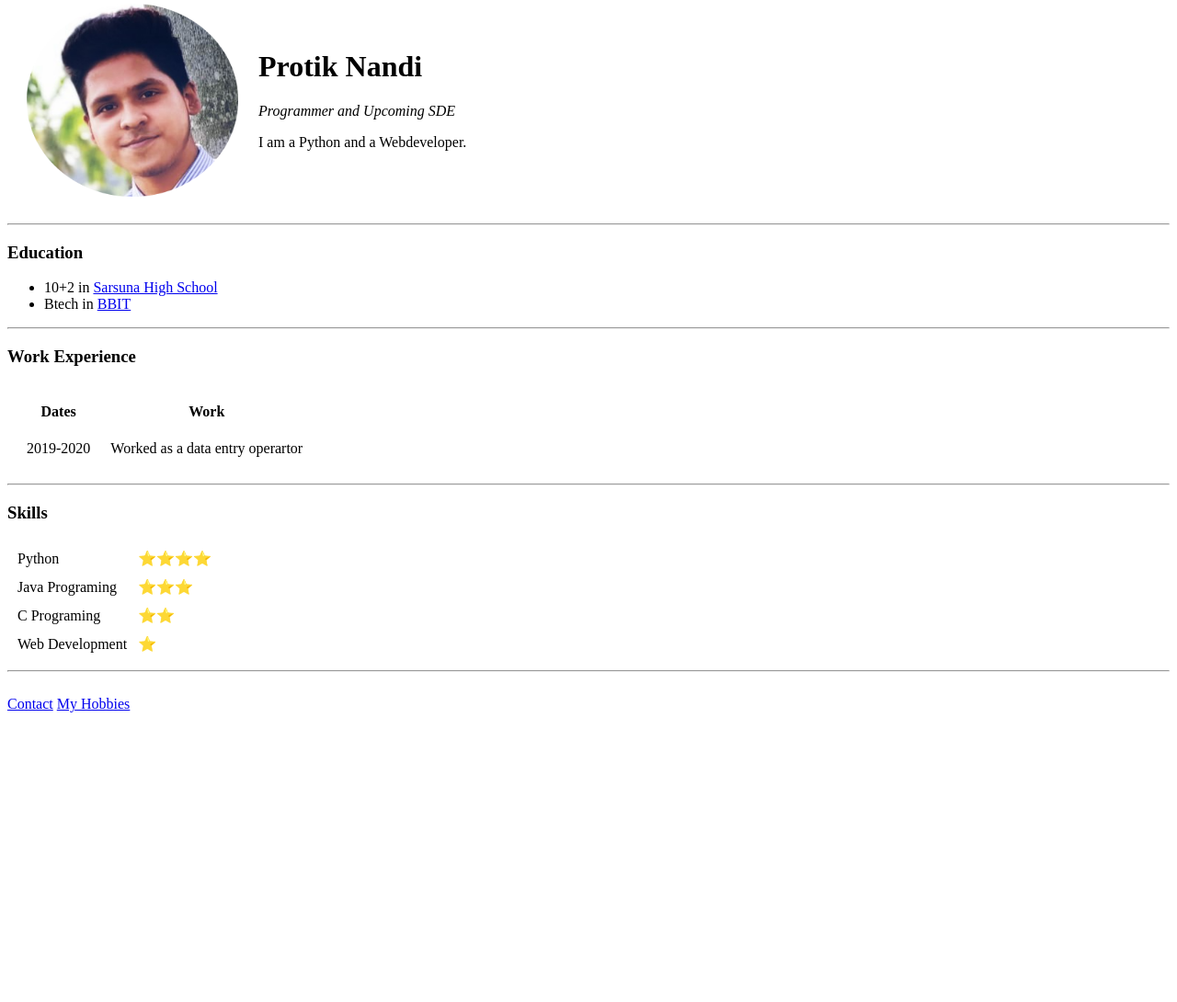
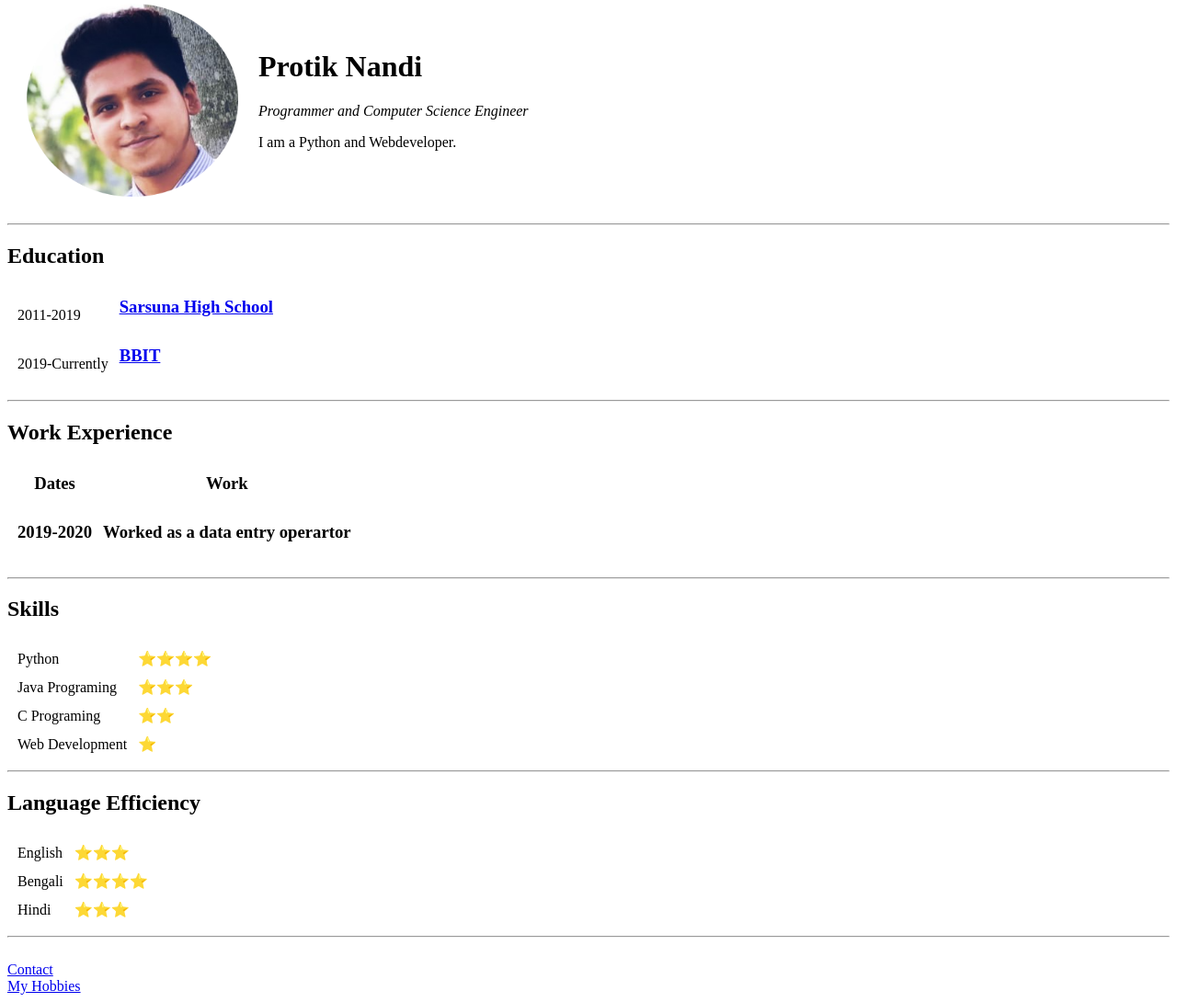
Before and after one commit to Pro5-tik/cv, a plain HTML site: page index.html in a window 1280 px wide. Shown: the part 25-1115 px from the top of the page at 92% size. Before the commit the page ends 808 px from the top, so only its background shows below. Drawn offline with Linux system fonts and the light colour scheme.

Commit message:
Add initial CV website files

```diff
--- a/index.html
+++ b/index.html
@@ -8,34 +8,40 @@
         <tr>
             <td><img src="Pro_Pic.png" sizes="1" alt="Protik profile picture" width="230" height="210"></td>
             <td><h1>Protik Nandi</h1>
-                <p><em>Programmer and Upcoming SDE</em></p>
-                <p>I am a Python and a Webdeveloper. </p></td>
+                <p><em>Programmer and Computer Science Engineer</em></p>
+                <p>I am a Python and Webdeveloper. </p></td>
         </tr>
     </table>
     <hr>
-    <h3>Education</h3>
-    <ul>
-        <li>10+2 in <a href="https://www.facebook.com/sarsunaHighSchool/">Sarsuna High School</a></li>
-        <li>Btech in <a href="https://www.bbit.edu.in/">BBIT</a></li>
-    </ul>
+    <h2>Education</h2>
+    <table cellspacing="10">
+        <tr>
+            <td>2011-2019</td>
+            <td><a href="https://www.facebook.com/sarsunaHighSchool/"><h3>Sarsuna High School</h3></a></td>
+        </tr>
+        <tr>
+            <td>2019-Currently</td>
+            <td><a href="https://www.bbit.edu.in/"><h3>BBIT</h3></a></td>
+        </tr>
+    </table>
     <hr>
-    <h3>Work Experience</h3>
-    <table cellspacing="20">
+    <h2>Work Experience</h2>
+    <table cellspacing="10">
         <thead>
             <tr>
-                <th>Dates</th>
-                <th>Work</th>
+                <th><h3>Dates</h3></th>
+                <th><h3>Work</h3></th>
             </tr>
         </thead>
         <tbody>
             <tr>
-                <td>2019-2020</td>
-                <td>Worked as a data entry operartor</td>
+                <td><h3>2019-2020</h3></td>
+                <td><h3>Worked as a data entry operartor</h3></td>
             </tr>
         </tbody>
     </table>
     <hr>
-    <h3>Skills</h3>
+    <h2>Skills</h2>
     <table cellspacing="10">
         <tr>
             <td>Python</td>
@@ -54,10 +60,25 @@
             <td>⭐</td>
         </tr>
     </table>
-
+    <hr>
+    <h2>Language Efficiency</h2>
+    <table cellspacing="10">
+        <tr>
+            <td>English</td>
+            <td>⭐⭐⭐</td>
+        </tr>
+        <tr>
+            <td>Bengali</td>
+            <td>⭐⭐⭐⭐</td>
+        </tr>
+        <tr>
+            <td>Hindi</td>
+            <td>⭐⭐⭐</td>
+        </tr>
+    </table>
     <hr>
     <br>
-    <a href="contactme.html">Contact</a>
+    <a href="contactme.html">Contact</a><br>
     <a href="hobbies.html">My Hobbies</a>
 </body>
 </html>
```
